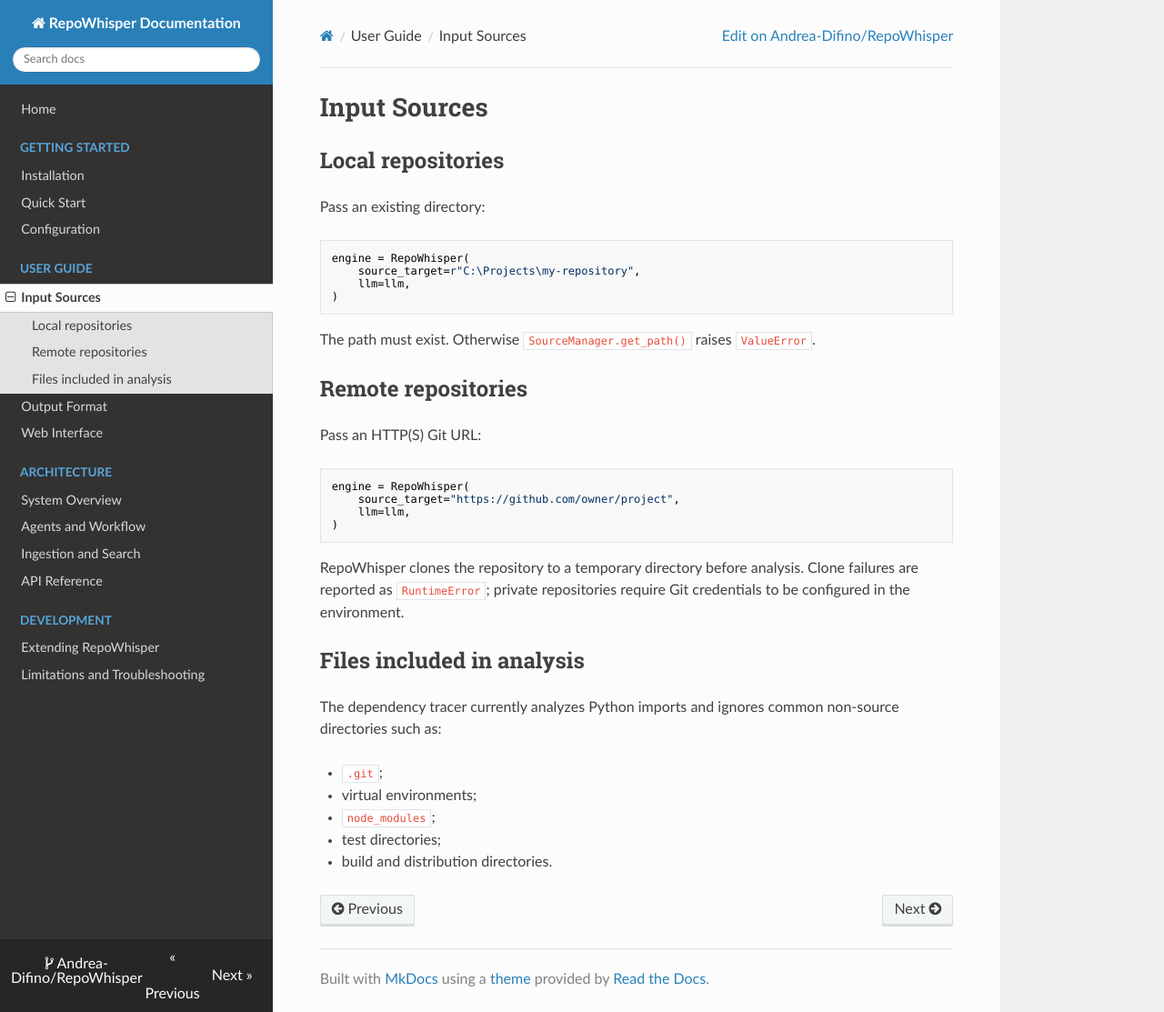
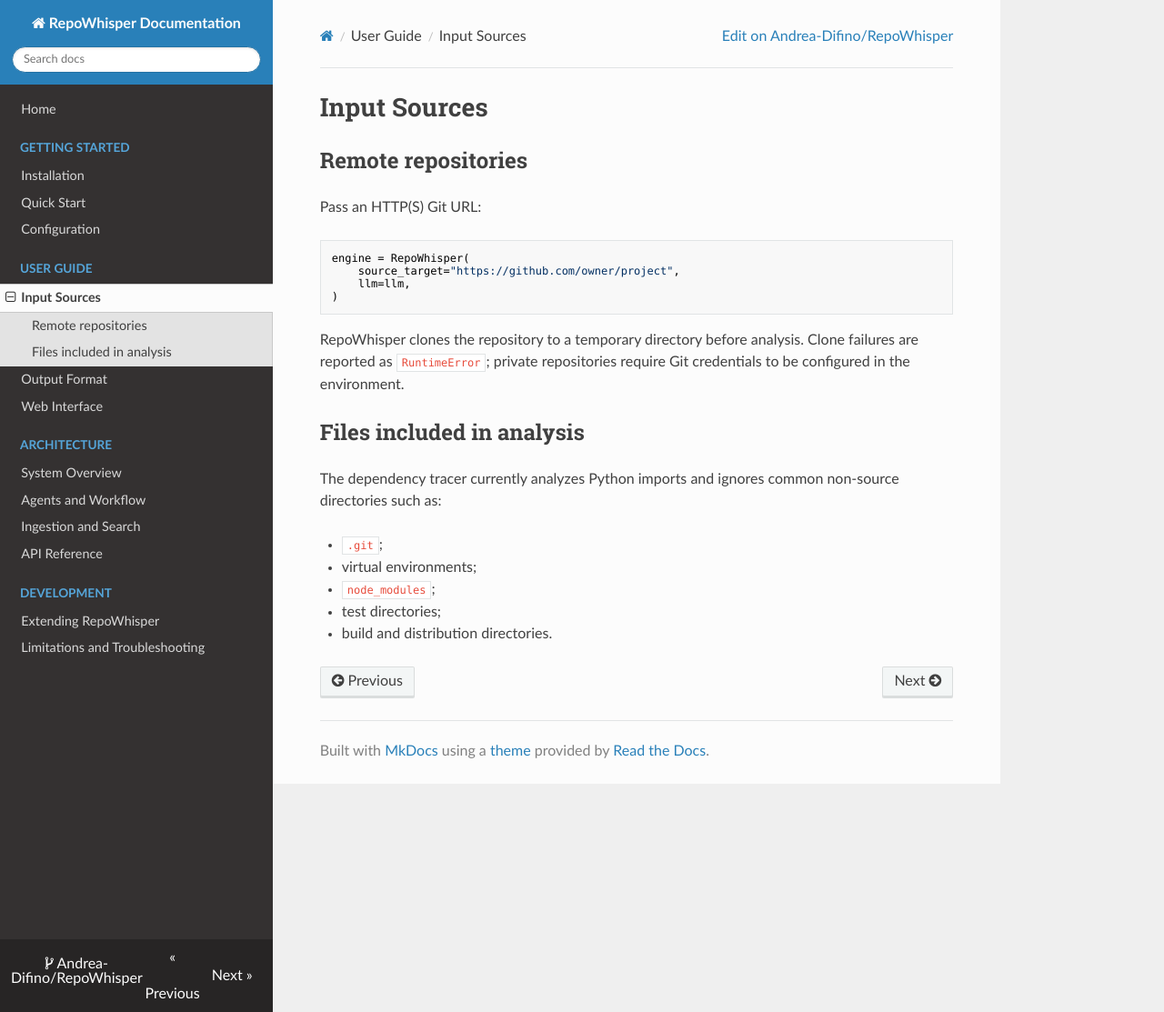
Before and after one commit to Andrea-Difino/RepoWhisper, an MkDocs documentation site: the page built from docs/input-sources.md, in a window 1280 px wide and 1113 px high. Shown: the whole window at 91% size. Built offline with MkDocs 1.6.1, drawn with Linux system fonts in a browser that asks for light colours; nearby versions of some CDN libraries.

Commit message:
Removed local info from docs

````diff
--- a/docs/input-sources.md
+++ b/docs/input-sources.md
@@ -1,17 +1,4 @@
 # Input Sources
-
-## Local repositories
-
-Pass an existing directory:
-
-```python
-engine = RepoWhisper(
-    source_target=r"C:\Projects\my-repository",
-    llm=llm,
-)
-```
-
-The path must exist. Otherwise `SourceManager.get_path()` raises `ValueError`.
 
 ## Remote repositories
 
````
